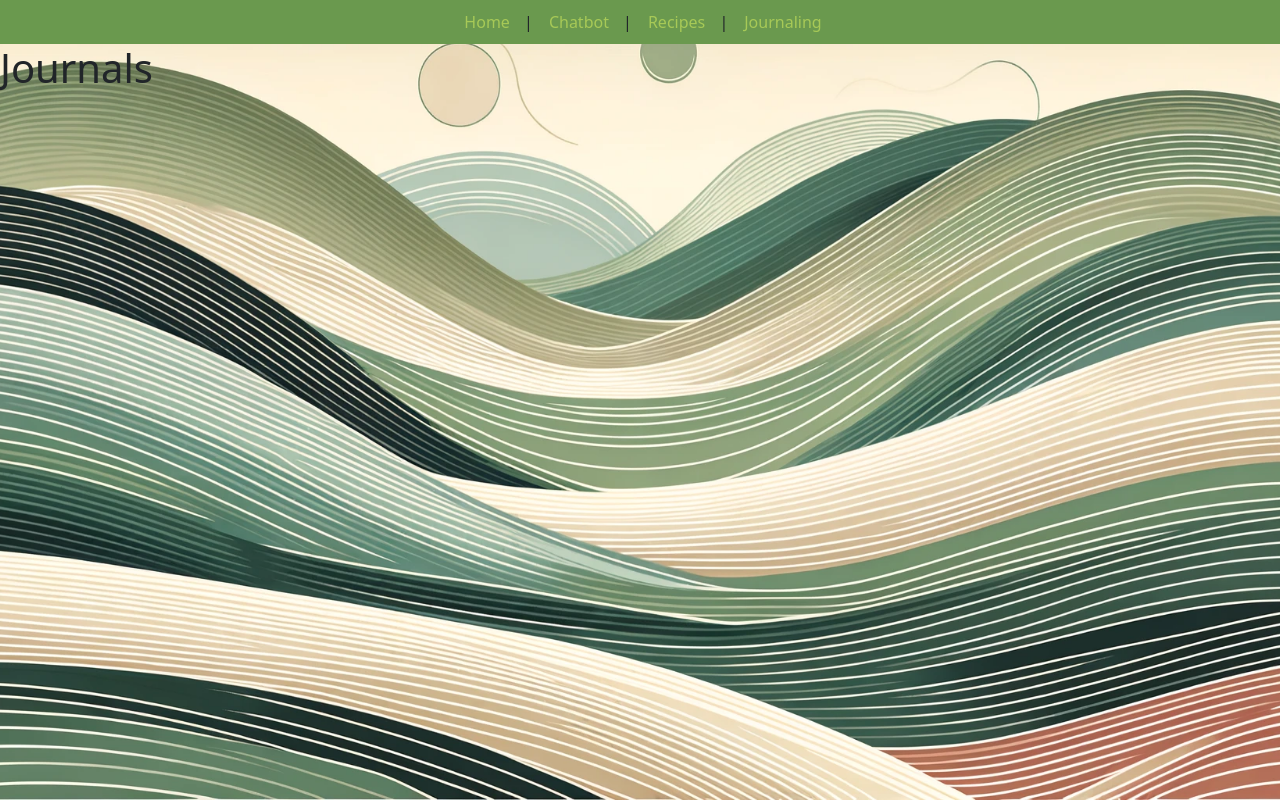
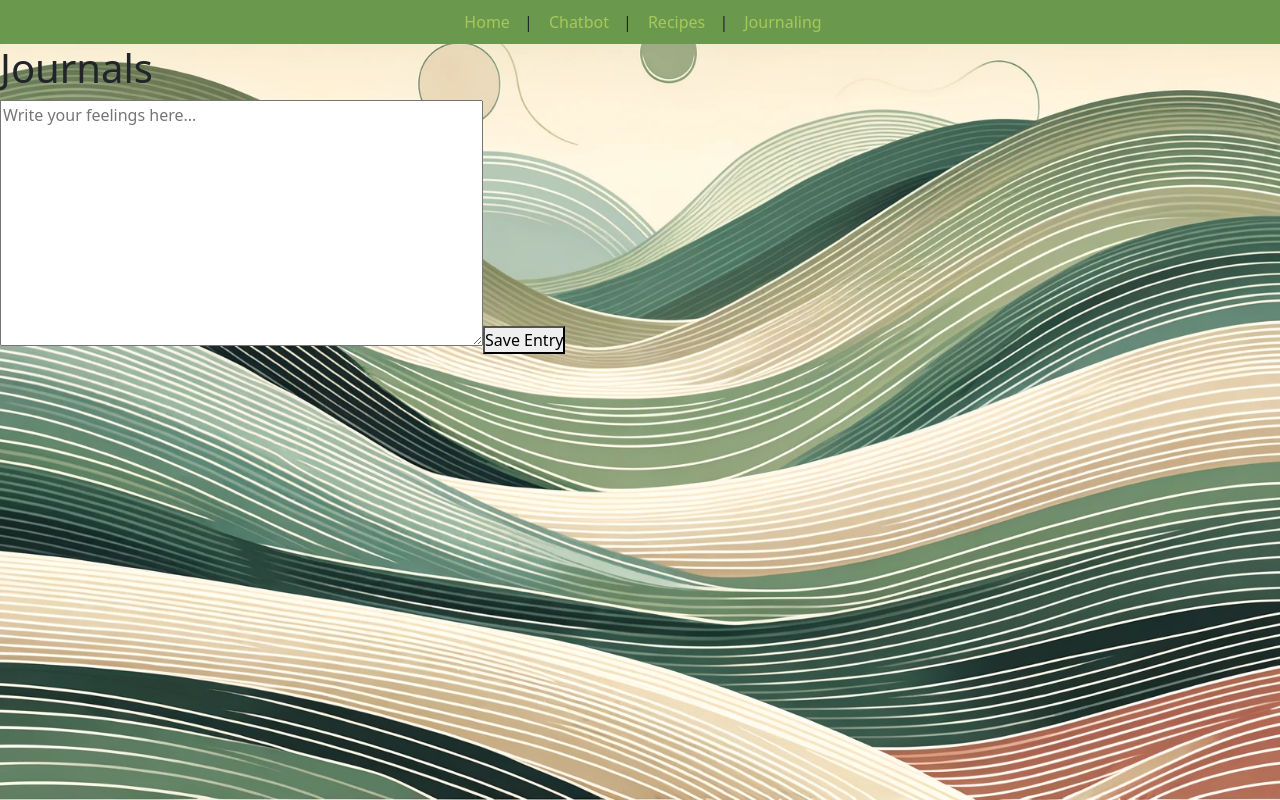
Before and after one commit to Aya-Maree/NourishPath, a React (Create React App) app in the folder client/nourish-path/: page /journaling in a window 1280 px wide. Built offline with nearby package versions, Linux system fonts and the light colour scheme.

Commit message:
journals

```diff
--- a/client/nourish-path/src/pages/LoginForm.js
+++ b/client/nourish-path/src/pages/LoginForm.js
@@ -1,8 +1,10 @@
 import React, { useState } from 'react';
+import { useNavigate } from 'react-router-dom';
 
 function LoginForm() {
     const [email, setEmail] = useState('');
     const [password, setPassword] = useState('');
+    const navigate = useNavigate(); // Hook for navigation
 
     const handleSubmit = async (event) => {
         event.preventDefault();
@@ -25,11 +27,11 @@ function LoginForm() {
             // Save the user's name and email in local storage
             localStorage.setItem('userName', data.name);
             localStorage.setItem('userEmail', email);
-            console.log('Name '+data.name)
-            console.log('Email '+email)
+
             console.log('Logged in successfully');
-            window.location.href = '/dashboard';
 
+            // Programmatic navigation to dashboard
+            navigate('/dashboard');
 
         } catch (error) {
             console.error('Login error:', error.message);
--- a/client/nourish-path/src/pages/journals.js
+++ b/client/nourish-path/src/pages/journals.js
@@ -1,11 +1,50 @@
-import React from 'react';
+import React, { useState } from 'react';
+import axios from 'axios';
 
-function Journal(){
-    return(
-        <div>
-            <h1>Journals</h1>
-        </div>
-    )
+function Journal() {
+  const [entry, setEntry] = useState('');
+  const userEmail = localStorage.getItem('email'); // Retrieve email from local storage
+
+  const handleSubmit = async (e) => {
+    console.log(userEmail)
+    e.preventDefault();
+    try {
+      const response = await axios.post('http://localhost:5001/api/journals', {
+        email: userEmail, // Send email along with the entry
+        entry,
+      });
+      console.log(response.data);
+      setEntry(''); // Clear the journal entry on successful save
+    } catch (error) {
+      if (error.response) {
+        // The request was made and the server responded with a status code
+        // that falls out of the range of 2xx
+        console.error('Error submitting journal entry:', error.response.data);
+      } else if (error.request) {
+        // The request was made but no response was received
+        console.error('Error submitting journal entry: No response from server', error.request);
+      } else {
+        // Something happened in setting up the request that triggered an Error
+        console.error('Error:', error.message);
+      }
+    }
+  };
+
+  return (
+    <div>
+      <h1>Journals</h1>
+      <form onSubmit={handleSubmit}>
+        <textarea
+          value={entry}
+          onChange={(e) => setEntry(e.target.value)}
+          placeholder="Write your feelings here..."
+          rows="10"
+          cols="50"
+        />
+        <button type="submit">Save Entry</button>
+      </form>
+    </div>
+  );
 }
 
 export default Journal;
```
Also changed, not shown: 2 other files (tests, documents, lock files or other folders).
